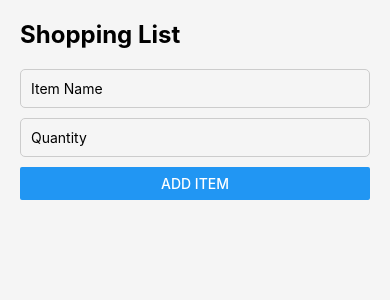
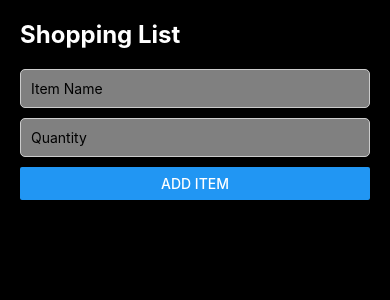
Before and after one commit to khanyajara/react-native-shopping-with-redux, a React Native app: screen / in a window 390 px wide. Shown: the top 300 px of the page. Built offline with nearby package versions, Linux system fonts and the light colour scheme.

Commit message:
changes to ui css

```diff
--- a/App.js
+++ b/App.js
@@ -115,6 +115,7 @@ const ShoppingListApp = () => {
       <Button
         title={editMode ? 'Update Item' : 'Add Item'}
         onPress={editMode ? handleEditItem : handleAddItem}
+        style={styles.buttons}
       />
       <FlatList
         data={items}
@@ -135,12 +136,13 @@ const styles = StyleSheet.create({
   container: {
     flex: 1,
     padding: 20,
-    backgroundColor: '#f5f5f5',
+    backgroundColor: 'black',
   },
   title: {
     fontSize: 24,
     fontWeight: 'bold',
     marginBottom: 20,
+    color:"white"
   },
   input: {
     borderWidth: 1,
@@ -148,9 +150,10 @@ const styles = StyleSheet.create({
     borderRadius: 5,
     padding: 10,
     marginBottom: 10,
+    backgroundColor:'grey'
   },
   itemContainer: {
-    backgroundColor: '#fff',
+    backgroundColor: 'cyan',
     padding: 10,
     borderRadius: 5,
     marginBottom: 10,
@@ -159,7 +162,11 @@ const styles = StyleSheet.create({
     flexDirection: 'row',
     justifyContent: 'space-between',
     marginTop: 10,
+
   },
+  buttons: {
+    backgroundColor:'green'
+  }
 });
 
 export default App;
```
